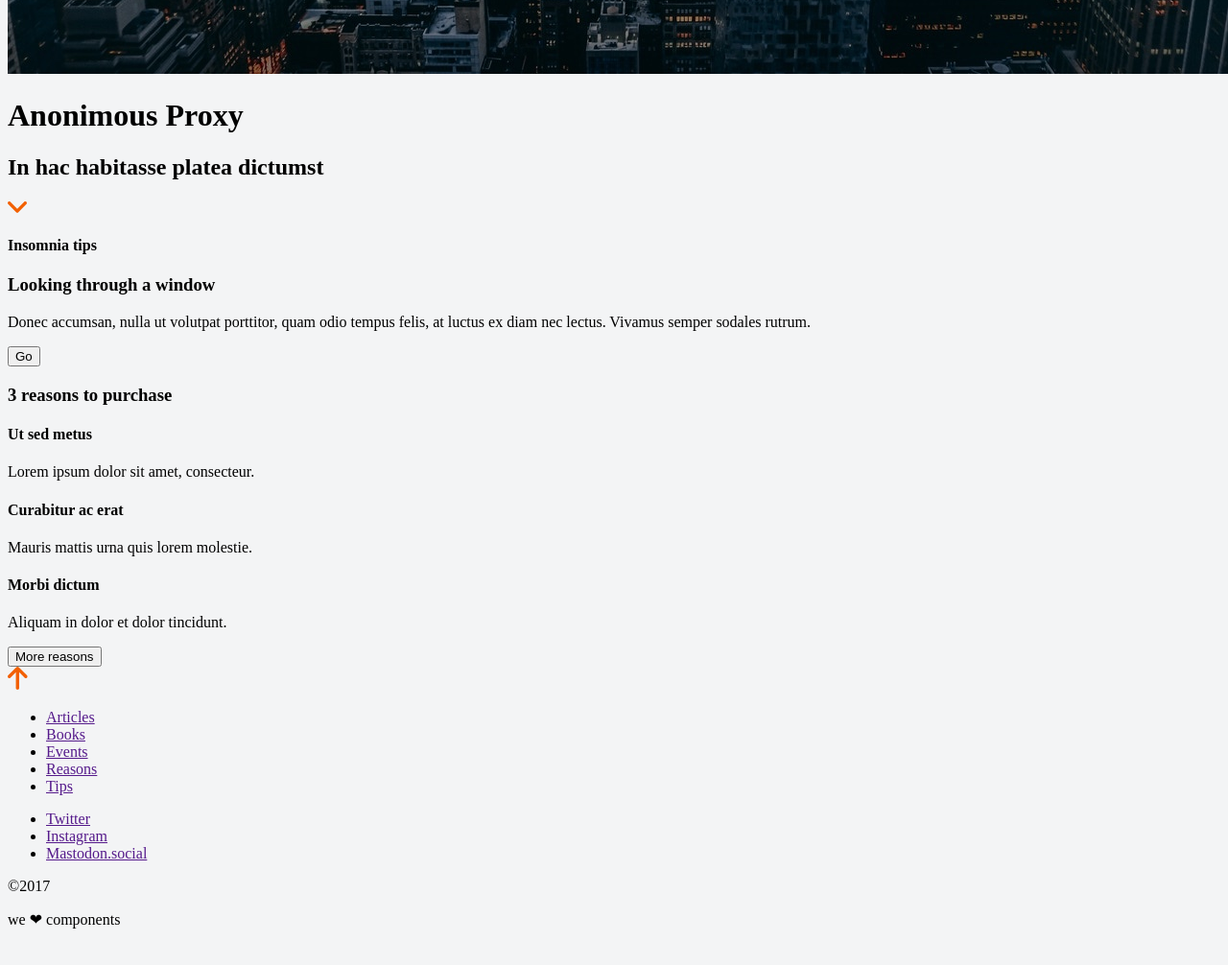
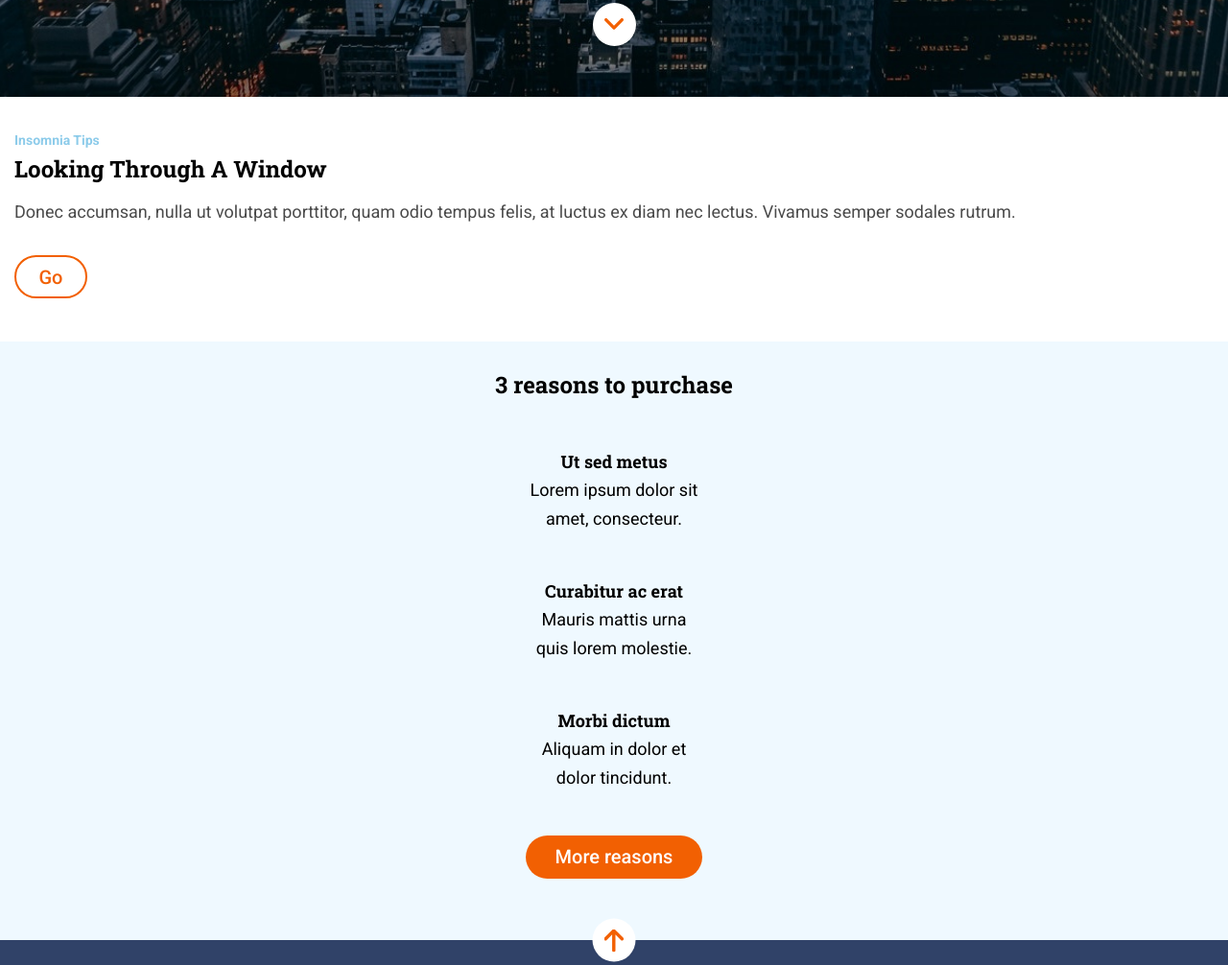
Before and after one commit to Adalab/f-m1-evaluacion-final-anniavdc, a website: page docs/index.html in a window 1280 px wide. Shown: the part 699-1705 px from the top of the page at 96% size. Before the commit the page ends 1667 px from the top, so only its background shows below. Drawn offline with Linux system fonts and the light colour scheme.

Commit message:
Update presentation version

```diff
--- a/_src/assets/scss/layout/_header.scss
+++ b/_src/assets/scss/layout/_header.scss
@@ -21,7 +21,7 @@
     font-family: $fontSecondary;
     font-weight: bold;
     color: $colorPrimary-0;
-    font-size: 42px;
+    font-size: 2.625rem;
     line-height: 55px;
 }
 
--- a/docs/index.html
+++ b/docs/index.html
@@ -5,91 +5,106 @@
         <meta charset="UTF-8">
         <meta name="viewport" content="width=device-width, initial-scale=1.0">
         <meta http-equiv="X-UA-Compatible" content="ie=edge">
+        <link href="https://fonts.googleapis.com/css?family=Roboto+Slab:700|Roboto:400,500,700"
+        rel="stylesheet">
         <link rel="stylesheet" href="assets/css/main.css">
         <title>Anonimous Proxy</title>
     </head>
 
     <body>
-        <header>
-            <img src="./assets/images/cover.jpg" alt="city landscape image">
-             <h1>Anonimous Proxy</h1>
+        <header class="header-img" id="top">
+            <div class="header__container">
+                 <h1 class="header-title">Anonimous Proxy</h1>
 
-             <h2>In hac habitasse platea dictumst</h2>
+                 <h2 class="header-subtitle">In hac habitasse platea dictumst</h2>
 
-            <div>
-                <img src="./assets/images/ico-scroll-down.svg" alt="arrow scroll down">
+                <div class="header-scroll__item"> <a class="header-scroll__link" href="#anchoring-description"><img src="assets/images/ico-scroll-down.svg" alt="arrow scroll down"></a>
+
+                </div>
             </div>
+            <button class="hamburguer-menu__item"> <a class="hamburguer-menu__link" href="#"><img src="assets/images/ico-menu.svg" alt=""> </a>
+
+            </button>
         </header>
         <main>
-            <section>
-                 <h4>Insomnia tips</h4>
+            <section class="description-section">
+                <div id="anchoring-description"></div>
+                 <h4 class="up-subtitle">Insomnia tips</h4>
 
-                 <h3>Looking through a window</h3>
+                 <h3 class="description-section__title">Looking through a window</h3>
 
-                <p>Donec accumsan, nulla ut volutpat porttitor, quam odio tempus felis, at
+                <p class="description-section__content">Donec accumsan, nulla ut volutpat porttitor, quam odio tempus felis, at
                     luctus ex diam nec lectus. Vivamus semper sodales rutrum.</p>
-                <button>Go</button>
+                <button class="btn border__button">Go</button>
             </section>
-            <section>
-                 <h3>3 reasons to purchase</h3>
+            <section class="purchase-section">
+                <div class="purchase-section__container">
+                     <h3 class="purchase-section__title">3 reasons to purchase</h3>
 
-                <div>
-                     <h4>Ut sed metus</h4>
+                    <ul class="purchase-section__list">
+                        <li class="section-list__item">
+                             <h4 class="section-list__title">Ut sed metus</h4>
 
-                    <p>Lorem ipsum dolor sit amet, consecteur.</p>
+                            <p class="section-list__content">Lorem ipsum dolor sit amet, consecteur.</p>
+                        </li>
+                        <li class="section-list__item">
+                             <h4 class="section-list__title">Curabitur ac erat</h4>
+
+                            <p class="section-list__content">Mauris mattis urna quis lorem molestie.</p>
+                        </li>
+                        <li class="section-list__item">
+                             <h4 class="section-list__title">Morbi dictum</h4>
+
+                            <p class="section-list__content">Aliquam in dolor et dolor tincidunt.</p>
+                        </li>
+                    </ul>
+                    <button class="btn bcg__button">More reasons</button>
                 </div>
-                <div>
-                     <h4>Curabitur ac erat</h4>
-
-                    <p>Mauris mattis urna quis lorem molestie.</p>
-                </div>
-                <div>
-                     <h4>Morbi dictum</h4>
-
-                    <p>Aliquam in dolor et dolor tincidunt.</p>
-                </div>
-                <button>More reasons</button>
             </section>
-        </main>
-        <img src="./assets/images/ico-arrow.svg" alt="">
-        <section>
+        </main> <a class="footer-scroll__link" href="#top"><img src="./assets/images/ico-arrow.svg" alt=""></a>
+        <div
+        class="footer-nav__container">
             <nav>
-                <ul>
-                    <li> <a href="">Articles</a>
+                <ul class="footer-menu__list">
+                    <li class="footer-menu__item"> <a class="footer-menu__link" href="#">Articles</a>
 
                     </li>
-                    <li> <a href="">Books</a>
+                    <li class="footer-menu__item"> <a class="footer-menu__link" href="#">Books</a>
 
                     </li>
-                    <li> <a href="">Events</a>
+                    <li class="footer-menu__item"> <a class="footer-menu__link" href="#">Events</a>
 
                     </li>
-                    <li> <a href="">Reasons</a>
+                    <li class="footer-menu__item"> <a class="footer-menu__link" href="#">Reasons</a>
 
                     </li>
-                    <li> <a href="">Tips</a>
+                    <li class="footer-menu__item"> <a class="footer-menu__link" href="#">Tips</a>
 
                     </li>
                 </ul>
             </nav>
-            <nav>
-                <ul>
-                    <li> <a href="">Twitter</a>
+            <nav class="social-media__items">
+                <ul class="footer-menu__list">
+                    <li class="footer-menu__item"> <a class="footer-menu__link" href="#">Twitter</a>
 
                     </li>
-                    <li> <a href="">Instagram</a>
+                    <li class="footer-menu__item"> <a class="footer-menu__link" href="#">Instagram</a>
 
                     </li>
-                    <li> <a href="">Mastodon.social</a>
+                    <li class="footer-menu__item"> <a class="footer-menu__link" href="#">Mastodon.social</a>
 
                     </li>
                 </ul>
             </nav>
-        </section>
-        <footer>
-            <p>©2017</p>
-            <p>we ❤︎ components</p>
-        </footer>
+            <footer class="main-footer">
+                <p><small>©2017</small>
+
+                </p>
+                <p><small>we<span class="icon-color"> ❤︎ </span>components</small>
+
+                </p>
+            </footer>
+            </div>
     </body>
 
 </html>
```
Also changed, not shown: docs/assets/css/main.css.
